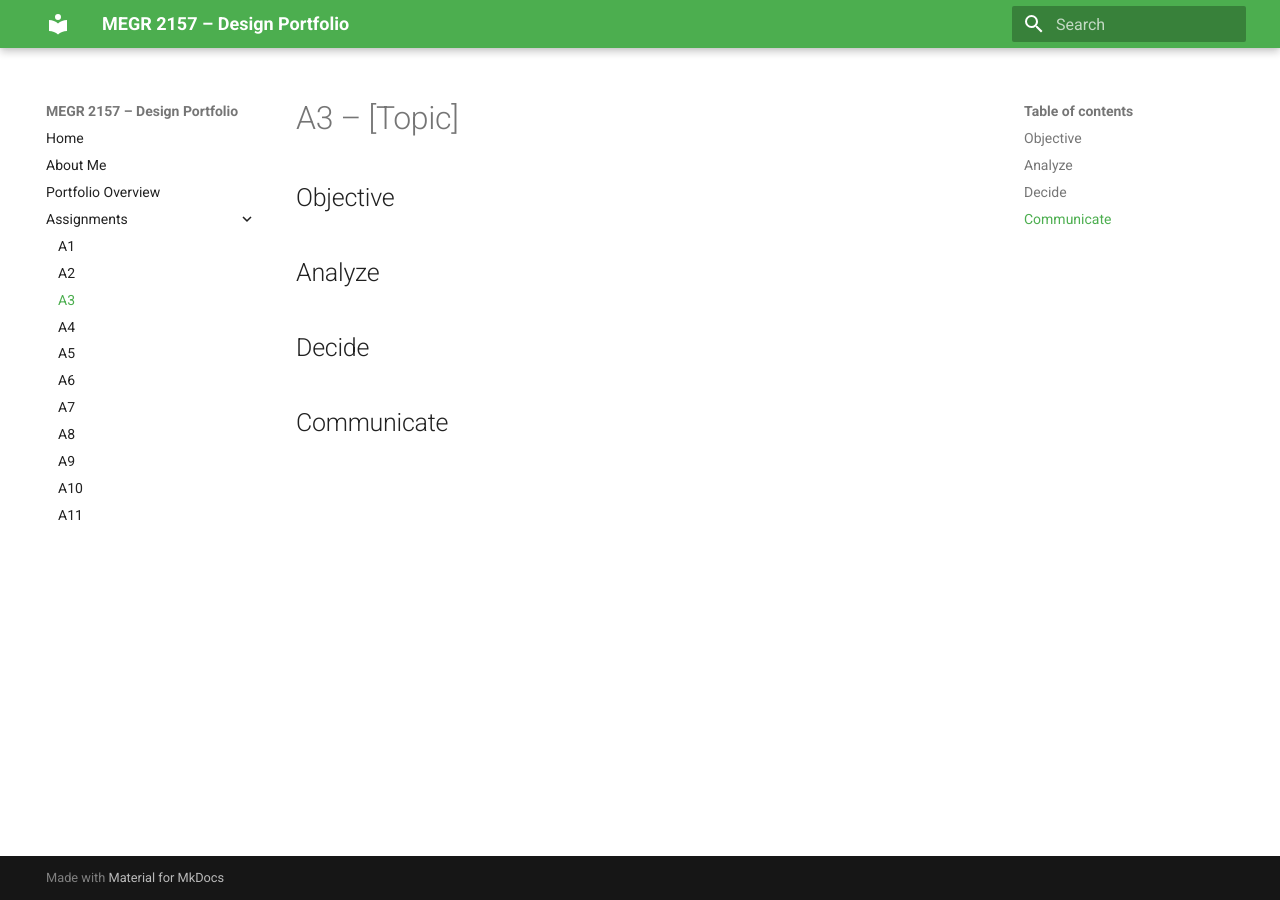
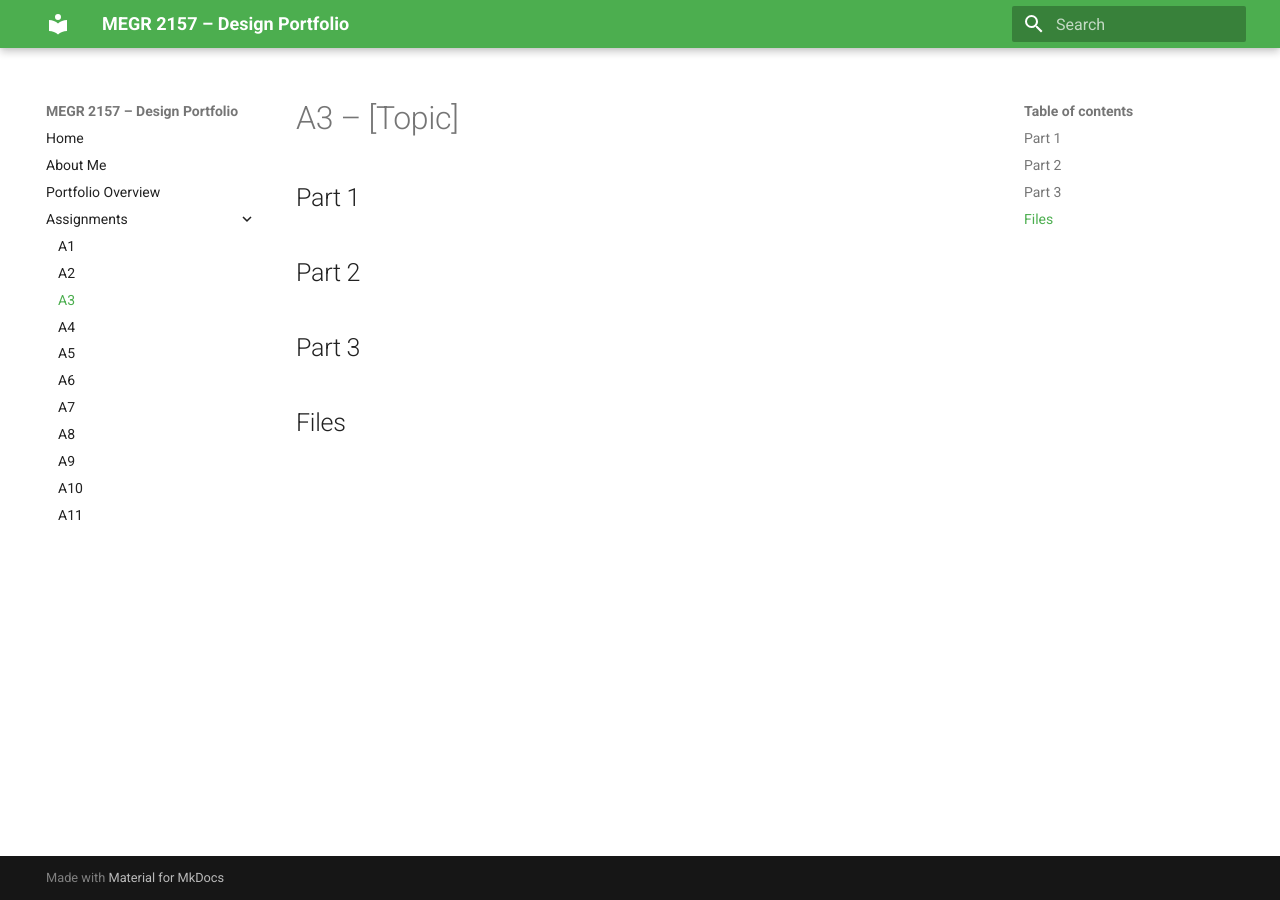
Before and after one commit to dadams78/design-projects-portfolio, an MkDocs documentation site: the page built from docs/assignments/A03/index.md, in a window 1280 px wide. Built offline with MkDocs 1.6.1 and Material for MkDocs 9.7.7, drawn with Linux system fonts in a browser that asks for light colours.

Commit message:
Update index.md

```diff
--- a/docs/assignments/A03/index.md
+++ b/docs/assignments/A03/index.md
@@ -1,12 +1,12 @@
 # A3 – [Topic]
 
-## Objective
+## Part 1
 
 
-## Analyze
+## Part 2
 
 
-## Decide
+## Part 3
 
 
-## Communicate
+## Files
```
